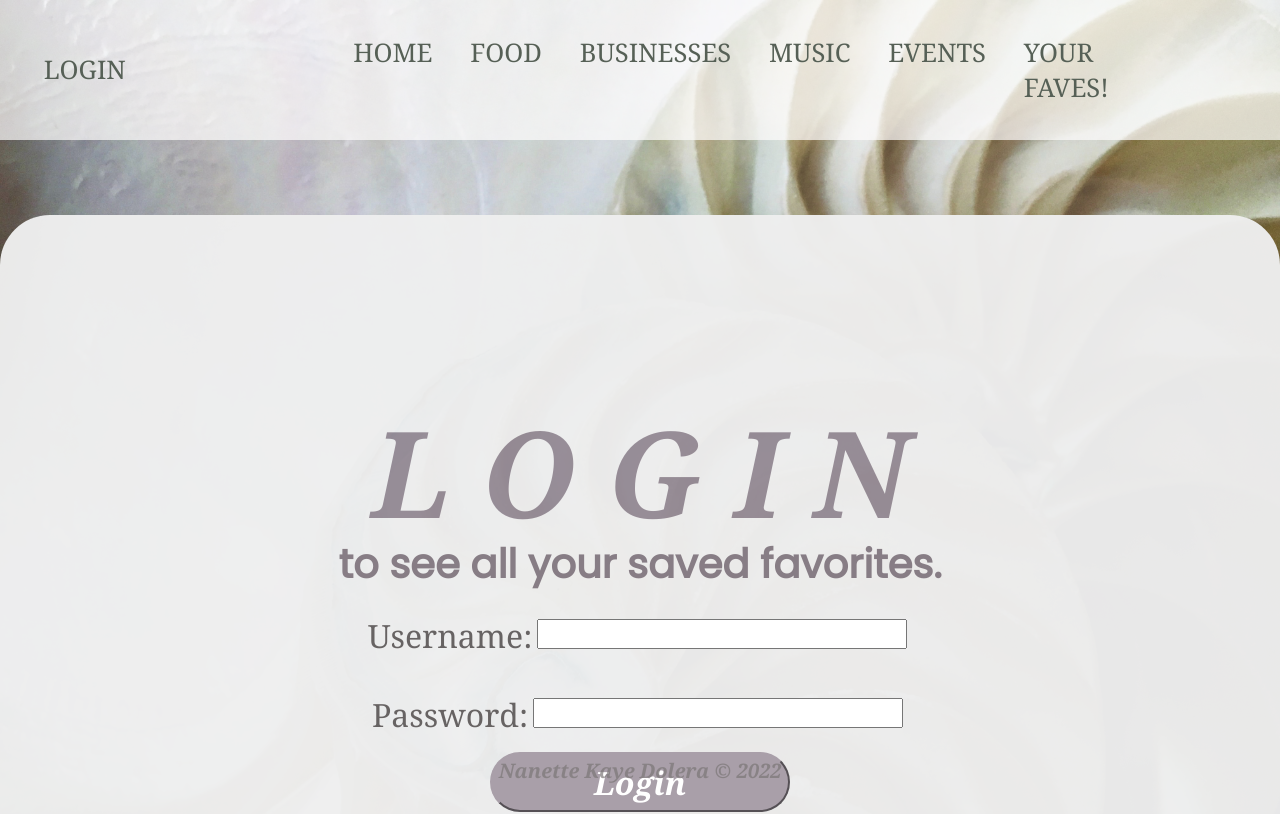
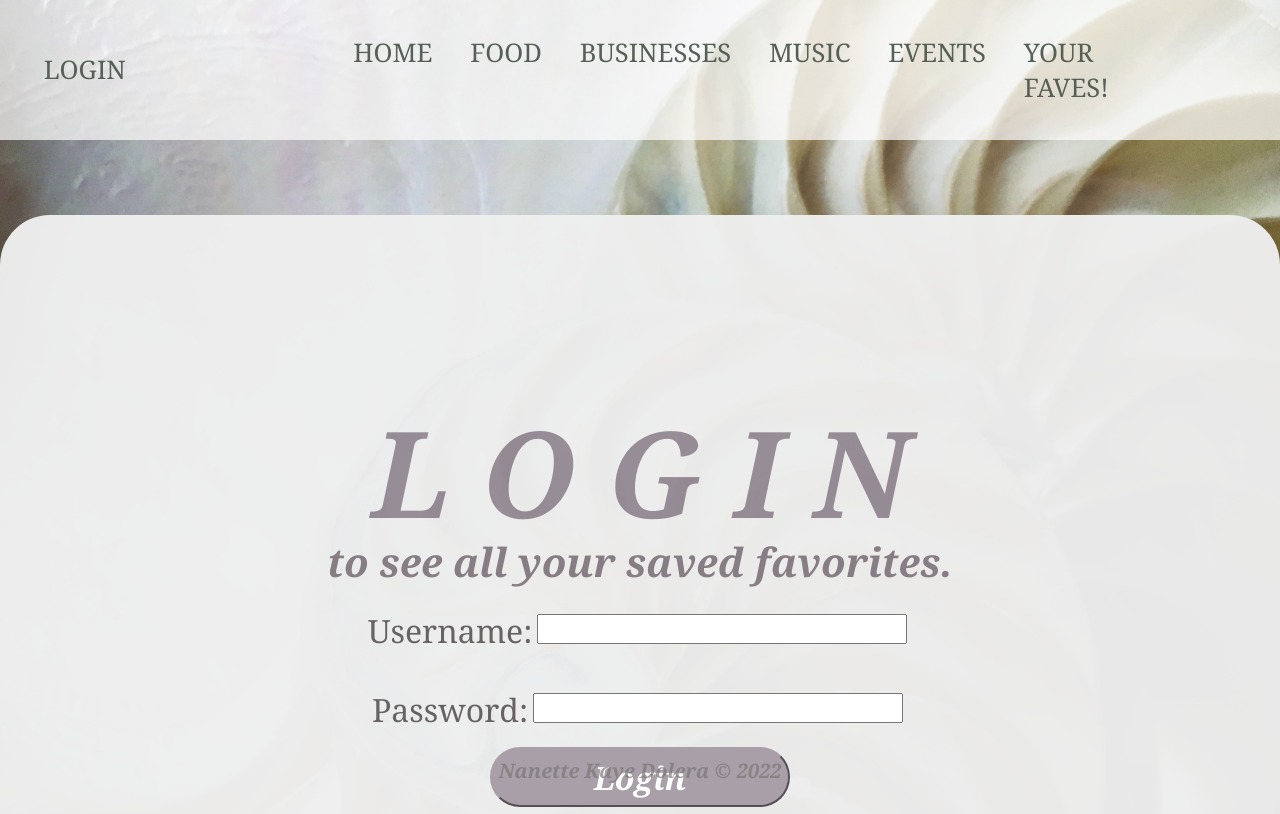
Before and after one commit to NotNanetteKaye/FullStack-capstone2022, a React (Create React App) app in the folder frontend/: page /login in a window 1280 px wide. Shown: the top 814 px of the page. Built offline with nearby package versions, Linux system fonts and the light colour scheme.

Commit message:
Updated LoginPage.css + Grid in FoodPage.js

```diff
--- a/frontend/src/pages/FoodPage/FoodPage.css
+++ b/frontend/src/pages/FoodPage/FoodPage.css
@@ -0,0 +1,4 @@
+.foodpage {
+    display: grid;
+    grid-template-columns: 1fr 1fr;
+}
--- a/frontend/src/pages/FoodPage/FoodPage.js
+++ b/frontend/src/pages/FoodPage/FoodPage.js
@@ -1,6 +1,6 @@
 import React, { useState } from 'react';
 import BusinessMapper from "../../components/BusinessMapper/BusinessMapper"
-
+import './FoodPage.css'
 
 
 const FoodPage = () => {
@@ -472,6 +472,7 @@ const FoodPage = () => {
 
     return (
         <div className='foodpage'>
+          <h1>FOOD</h1>
           <BusinessMapper businesses = {restaurants} />
         </div>
     )
--- a/frontend/src/pages/LoginPage/LoginPage.css
+++ b/frontend/src/pages/LoginPage/LoginPage.css
@@ -21,8 +21,8 @@
 }
 
 .container h2 {
-  font-size: 40px;
   color: #877d85;
+  font: bold italic 2.5em Georgia, Times, "Times New Roman", serif;
 }
 
 .container button {
```
